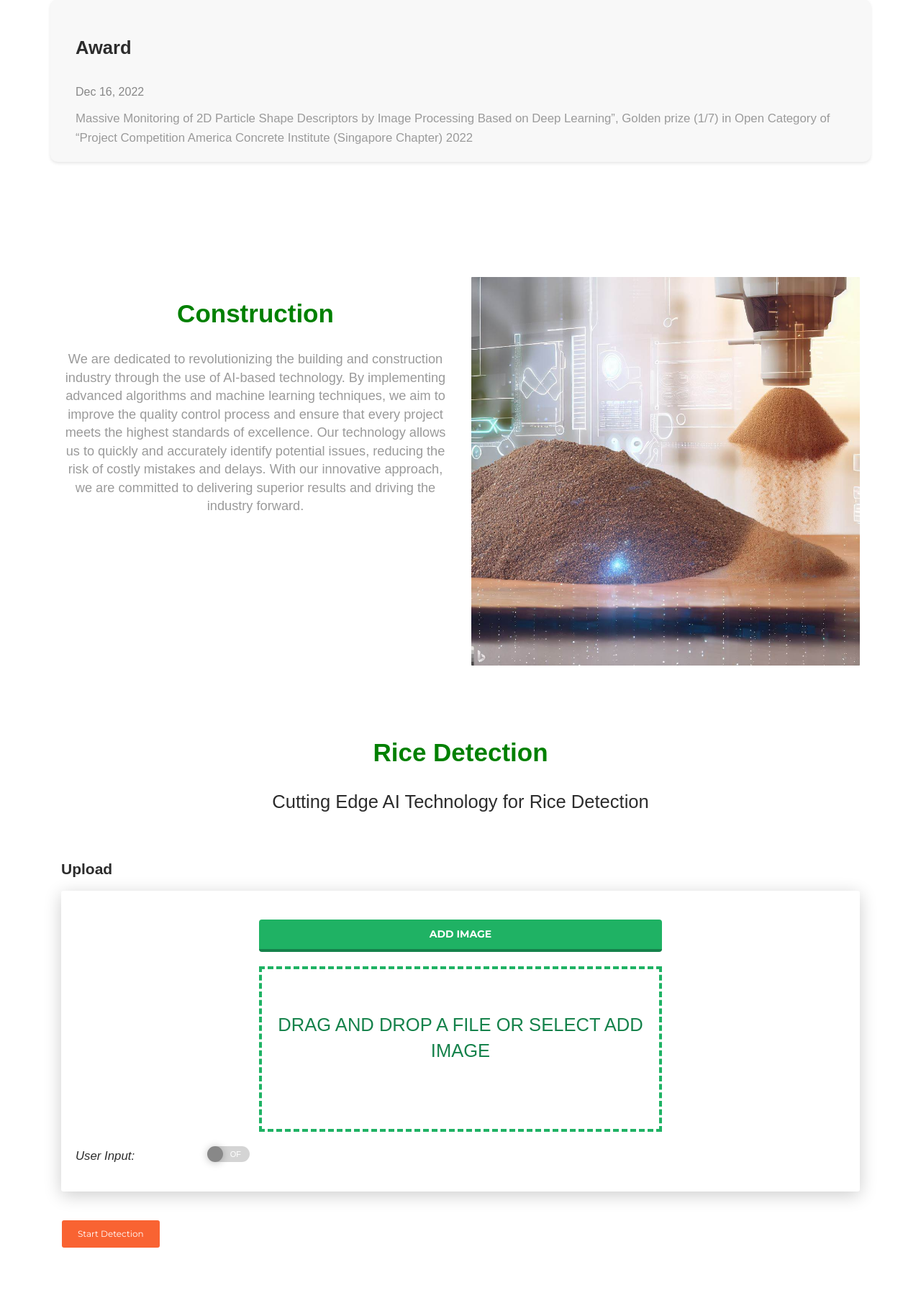
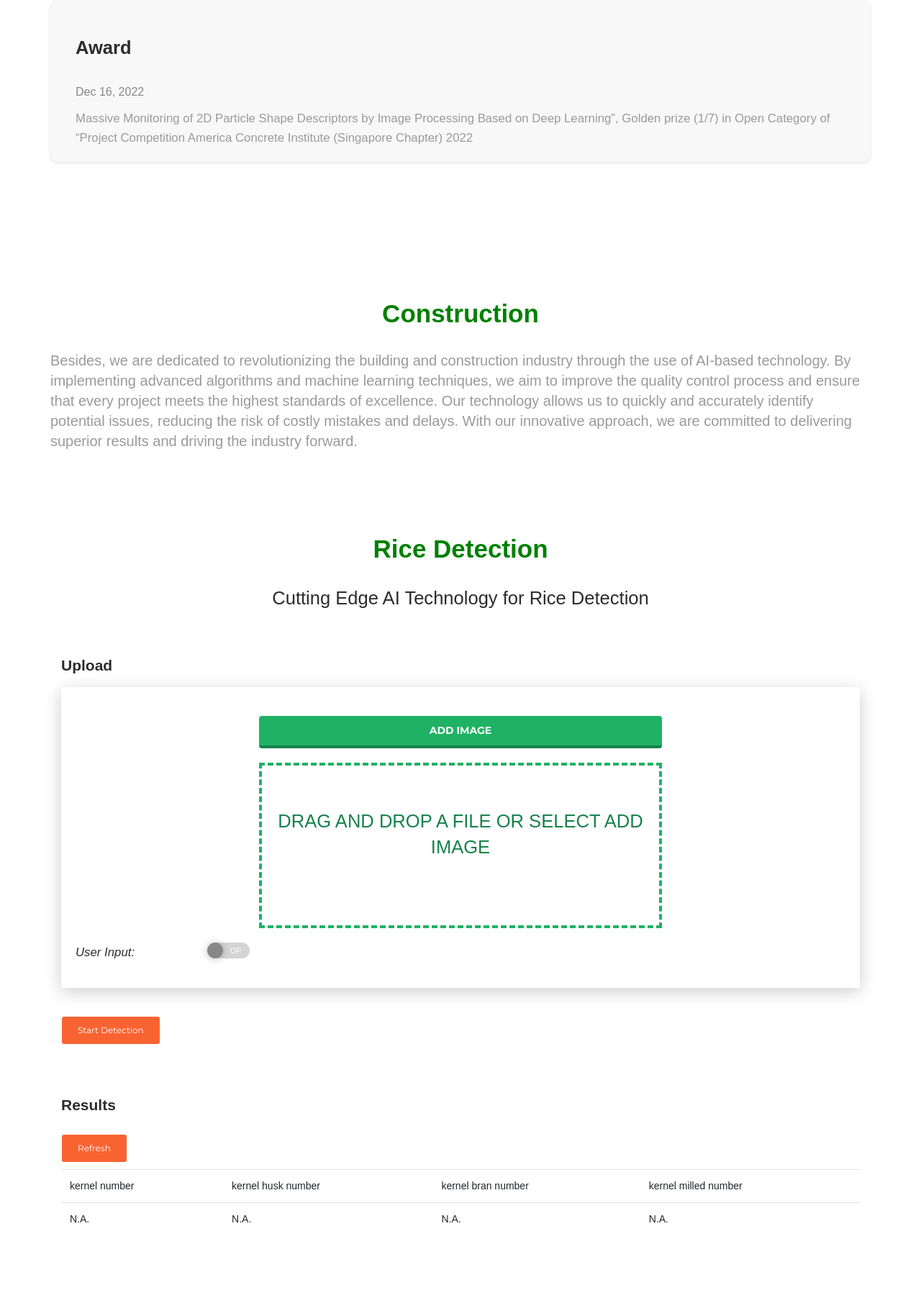
Before and after one commit to Vincentwei1021/Granusmart, a Flask app: page / in a window 1280 px wide. Shown: the part 2193-3997 px from the top of the page at 72% size. Run offline with Flask 2, Linux system fonts and the light colour scheme; some libraries are stand-ins or nearby versions.

Commit message:
server update, Mar 28, 2023. small change to construction

```diff
--- a/templates/index.html
+++ b/templates/index.html
@@ -174,18 +174,16 @@
     <div class="section" id="construction">
       <div class="container">
         <div class="row">
-          <div class="col-md-6 ml-auto mr-auto text-center">
+          <div class="col-md-15 ml-auto mr-auto text-center">
             <h2 class="title" style="color:green">Construction</h2>
-            <h5 class="description">We are dedicated to revolutionizing the building and construction industry through the use of AI-based technology. By
+          </div>
+          <h5 class="description" style="font-size:20px">Besides, we are dedicated to revolutionizing the building and
+            construction industry through the use of AI-based technology. By
             implementing advanced algorithms and machine learning techniques, we aim to improve the quality control process and
-            ensure that every project meets the highest standards of excellence. Our technology allows us to quickly and accurately
+            ensure that every project meets the highest standards of excellence. Our technology allows us to quickly and
+            accurately
             identify potential issues, reducing the risk of costly mistakes and delays. With our innovative approach, we are
             committed to delivering superior results and driving the industry forward.</h5>
-          </div>
-
-          <div class="col-md-6">
-            <img src="/static/img/construction.jpeg" alt="bg1" style="margin-top:0px">
-          </div>
 
         </div>
       </div>
```
